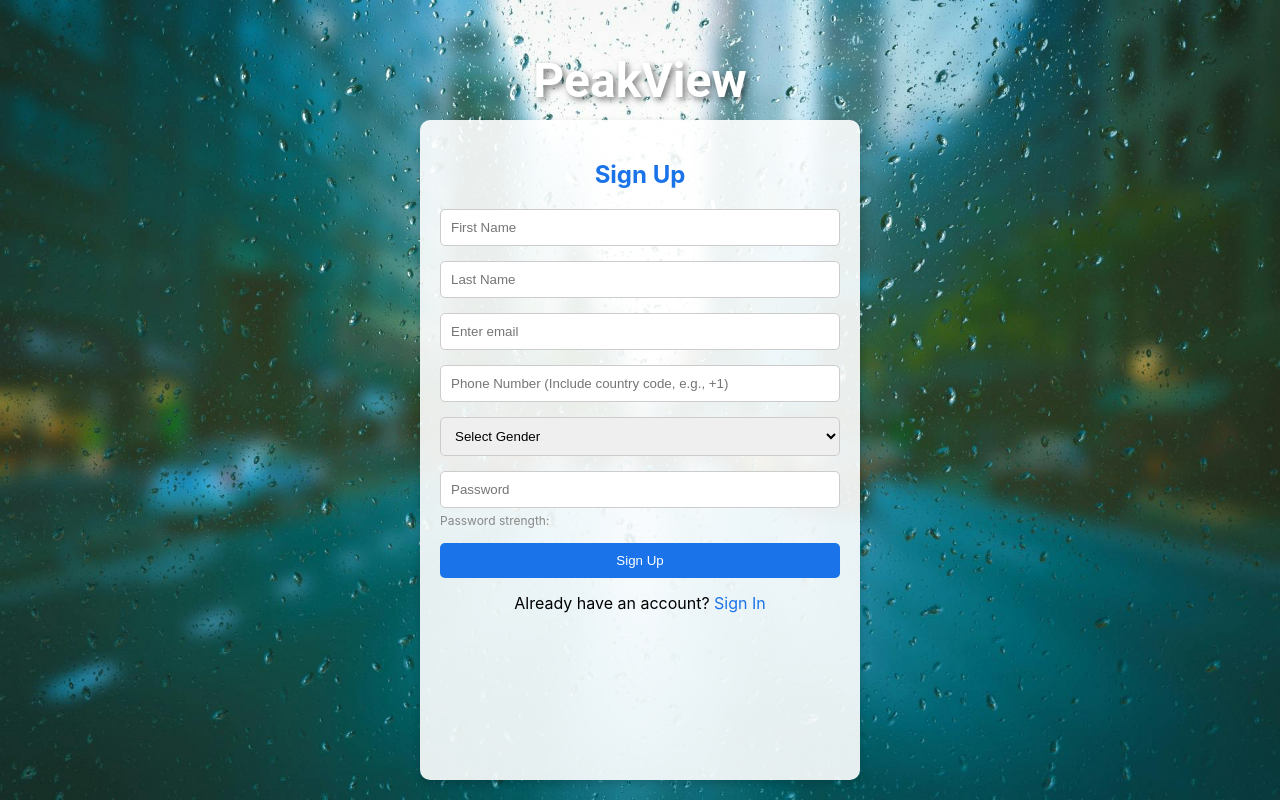
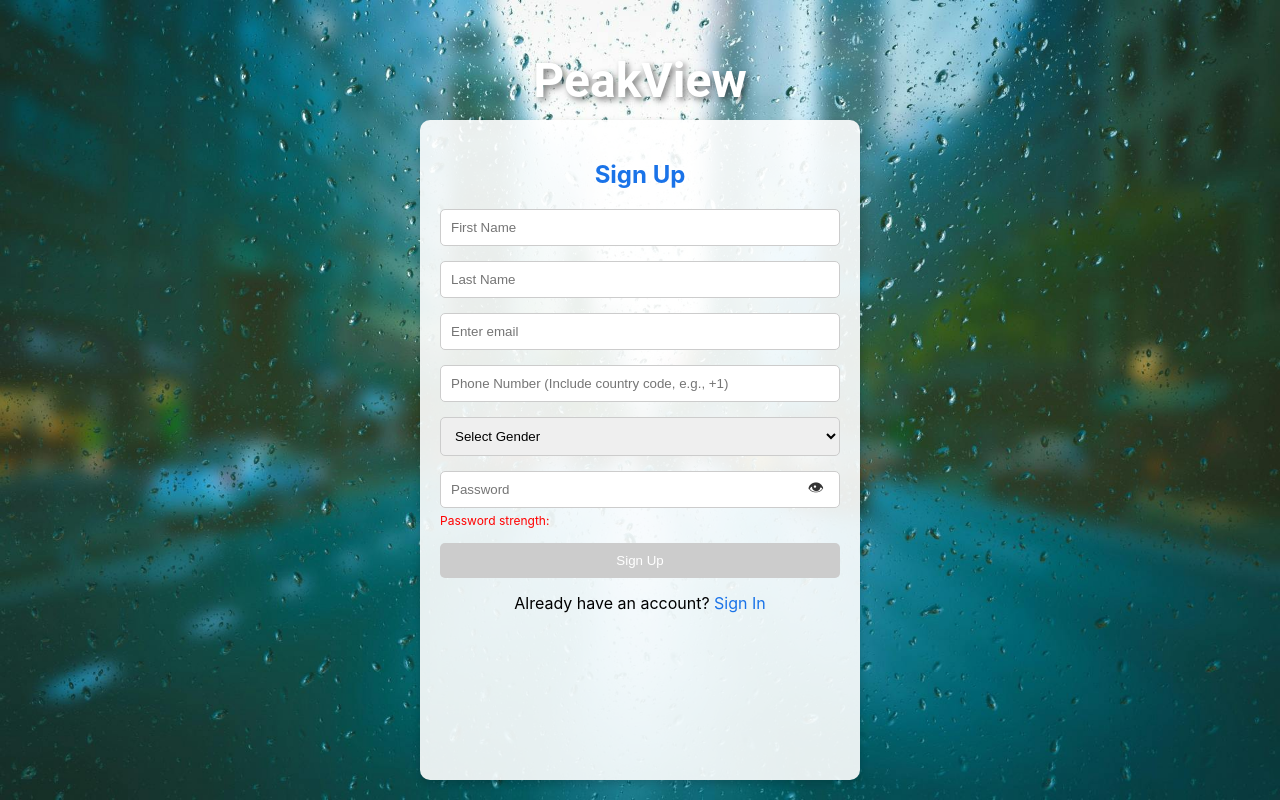
Before and after one commit to sanath265/PeakView-Frontend, a React (Create React App) app: page /PeakView-Frontend/signup in a window 1280 px wide. Built offline with nearby package versions, Linux system fonts and the light colour scheme.

Commit message:
integrated signin and signup api's

```diff
--- a/package.json
+++ b/package.json
@@ -6,6 +6,7 @@
     "@testing-library/jest-dom": "^5.17.0",
     "@testing-library/react": "^13.4.0",
     "@testing-library/user-event": "^13.5.0",
+    "axios": "^1.7.9",
     "jspdf": "^2.5.1",
     "react": "^18.3.1",
     "react-dom": "^18.3.1",
@@ -42,5 +43,6 @@
   },
   "devDependencies": {
     "gh-pages": "^6.2.0"
-  }
+  },
+  "proxy": "http://34.8.207.205"
 }
--- a/src/App.js
+++ b/src/App.js
@@ -1,14 +1,15 @@
 import React from 'react';
-import { BrowserRouter as Router, Routes, Route, Navigate } from 'react-router-dom';
+import { BrowserRouter as Router, Routes, Route } from 'react-router-dom';
 import SignIn from './pages/SignIn';
 import SignUp from './pages/SignUp';
-import Dashboard from './pages/Dashboard'; // New view
+import Dashboard from './pages/Dashboard';
 
 const App = () => {
   return (
     <Router basename="/PeakView-Frontend">
       <Routes>
         <Route path="/" element={<SignIn />} />
+        <Route path="/signin" element={<SignIn />} />
         <Route path="/signup" element={<SignUp />} />
         <Route path="/dashboard/*" element={<Dashboard />} />
       </Routes>
--- a/src/pages/SignIn.js
+++ b/src/pages/SignIn.js
@@ -1,6 +1,7 @@
 import React, { useState } from 'react';
 import { useNavigate } from 'react-router-dom';
 import { Link } from 'react-router-dom';
+import axios from 'axios';
 import backgroundImage from './images/background.jpg'; // Local background image
 
 const SignIn = () => {
@@ -11,7 +12,10 @@ const SignIn = () => {
 
   const [errors, setErrors] = useState({
     email: '',
+    password: '',
   });
+
+  const [showPassword, setShowPassword] = useState(false);
 
   const navigate = useNavigate();
 
@@ -50,13 +54,27 @@ const SignIn = () => {
       textAlign: 'center',
       color: '#3f51b5',
     },
+    inputContainer: {
+      position: 'relative',
+      marginBottom: '15px',
+    },
     input: {
       width: '100%',
       padding: '10px',
-      marginBottom: '15px',
       border: '1px solid #ccc',
       borderRadius: '5px',
       boxSizing: 'border-box',
+    },
+    passwordToggle: {
+      position: 'absolute',
+      top: '50%',
+      right: '10px',
+      transform: 'translateY(-50%)',
+      cursor: 'pointer',
+      background: 'none',
+      border: 'none',
+      fontSize: '16px',
+      color: '#333',
     },
     errorMessage: {
       color: 'red',
@@ -90,16 +108,56 @@ const SignIn = () => {
 
     if (name === 'email') {
       const emailError = validateEmail(value);
-      setErrors({ ...errors, email: emailError });
+      setErrors((prevErrors) => ({ ...prevErrors, email: emailError }));
+    }
+
+    if (name === 'password') {
+      setErrors((prevErrors) => ({ ...prevErrors, password: '' }));
     }
   };
 
-  const handleSubmit = (e) => {
+  const handleSubmit = async (e) => {
     e.preventDefault();
 
     if (!errors.email && formData.password) {
-      // Redirect to Dashboard after successful sign-in
+      try {
+        const response = await axios.post('/auth/login/', {
+          email: formData.email,
+          password: formData.password,
+        });
+
+        if (response.status === 200 || response.status === 201) {
+          // Sign in successful, navigate to dashboard
           navigate('/dashboard/inventory');
+        }
+      } catch (error) {
+        if (error.response) {
+          const errorMsg = error.response.data.message || 'Login failed';
+          console.error('Server error:', error.response);
+
+          if (errorMsg.toLowerCase().includes('password')) {
+            setErrors((prevErrors) => ({
+              ...prevErrors,
+              password: 'Wrong password. Please try again.',
+            }));
+          } else if (errorMsg.toLowerCase().includes('exist')) {
+            const goToSignUp = window.confirm(
+              'User does not exist. Would you like to create an account?'
+            );
+            if (goToSignUp) {
+              navigate('/signup');
+            }
+          } else {
+            alert(`Error: ${errorMsg}`);
+          }
+        } else if (error.request) {
+          console.error('Network error:', error.request);
+          alert('Network error: Unable to reach the server.');
+        } else {
+          console.error('Error:', error.message);
+          alert('Unexpected error occurred.');
+        }
+      }
     } else {
       alert('Please correct the errors.');
     }
@@ -111,6 +169,7 @@ const SignIn = () => {
       <div style={styles.container}>
         <h2 style={styles.title}>Sign In</h2>
         <form onSubmit={handleSubmit}>
+          <div style={styles.inputContainer}>
             <input
               type="email"
               name="email"
@@ -120,9 +179,11 @@ const SignIn = () => {
               onChange={handleChange}
               required
             />
+          </div>
           {errors.email && <p style={styles.errorMessage}>{errors.email}</p>}
+          <div style={styles.inputContainer}>
             <input
-            type="password"
+              type={showPassword ? 'text' : 'password'}
               name="password"
               placeholder="Password"
               style={styles.input}
@@ -130,6 +191,15 @@ const SignIn = () => {
               onChange={handleChange}
               required
             />
+            <button
+              type="button"
+              style={styles.passwordToggle}
+              onClick={() => setShowPassword(!showPassword)}
+            >
+              {showPassword ? '🙈' : '👁'}
+            </button>
+          </div>
+          {errors.password && <p style={styles.errorMessage}>{errors.password}</p>}
           <button type="submit" style={styles.button}>
             Sign In
           </button>
--- a/src/pages/SignUp.js
+++ b/src/pages/SignUp.js
@@ -1,6 +1,7 @@
 import React, { useState } from 'react';
-import { Link } from 'react-router-dom';
-import backgroundImage from './images/background.jpg'; // Local image path
+import { Link, useNavigate } from 'react-router-dom';
+import axios from 'axios';
+import backgroundImage from './images/background.jpg'; // Ensure this path exists
 
 const SignUp = () => {
   const [formData, setFormData] = useState({
@@ -17,6 +18,9 @@ const SignUp = () => {
   });
 
   const [passwordStrength, setPasswordStrength] = useState('');
+  const [isPasswordStrong, setIsPasswordStrong] = useState(false);
+  const [showPassword, setShowPassword] = useState(false);
+  const navigate = useNavigate();
 
   const styles = {
     background: {
@@ -40,7 +44,7 @@ const SignUp = () => {
     },
     scrollContainer: {
       position: 'absolute',
-      top: '100px', // Below the title
+      top: '100px',
       left: '0',
       right: '0',
       bottom: '0',
@@ -61,13 +65,27 @@ const SignUp = () => {
       textAlign: 'center',
       color: '#1a73e8',
     },
+    inputContainer: {
+      position: 'relative',
+      marginBottom: '15px',
+    },
     input: {
       width: '100%',
       padding: '10px',
-      marginBottom: '15px',
       border: '1px solid #ccc',
       borderRadius: '5px',
       boxSizing: 'border-box',
+    },
+    passwordToggle: {
+      position: 'absolute',
+      top: '50%',
+      right: '10px',
+      transform: 'translateY(-50%)',
+      cursor: 'pointer',
+      background: 'none',
+      border: 'none',
+      fontSize: '16px',
+      color: '#333',
     },
     errorMessage: {
       color: 'red',
@@ -79,16 +97,16 @@ const SignUp = () => {
       fontSize: '12px',
       marginTop: '-10px',
       marginBottom: '15px',
-      color: '#888',
+      color: isPasswordStrong ? 'green' : 'red',
     },
     button: {
       width: '100%',
       padding: '10px',
-      backgroundColor: '#1a73e8',
+      backgroundColor: isPasswordStrong ? '#1a73e8' : '#cccccc',
       color: '#fff',
       border: 'none',
       borderRadius: '5px',
-      cursor: 'pointer',
+      cursor: isPasswordStrong ? 'pointer' : 'not-allowed',
     },
     link: {
       color: '#1a73e8',
@@ -102,19 +120,23 @@ const SignUp = () => {
   };
 
   const validatePhone = (phone) => {
-    const phoneRegex = /^\+?[1-9]\d{9,14}$/; // International format, 10-15 digits
+    const phoneRegex = /^\+?[1-9]\d{9,14}$/;
     return phoneRegex.test(phone)
       ? ''
       : 'Invalid phone number format. Include country code and 10-15 digits.';
   };
 
   const validatePasswordStrength = (password) => {
-    if (password.length < 6) {
+    const hasUpperCase = /[A-Z]/.test(password);
+    const hasNumber = /\d/.test(password);
+    const hasSpecialChar = /[!@#$%^&*(),.?":{}|<>]/.test(password);
+
+    if (password.length >= 15 && hasUpperCase && hasNumber && hasSpecialChar) {
+      setPasswordStrength('Strong');
+      setIsPasswordStrong(true);
+    } else {
       setPasswordStrength('Weak');
-    } else if (password.length < 10) {
-      setPasswordStrength('Moderate');
-    } else {
-      setPasswordStrength('Strong');
+      setIsPasswordStrong(false);
     }
   };
 
@@ -130,13 +152,45 @@ const SignUp = () => {
     if (name === 'password') validatePasswordStrength(value);
   };
 
-  const handleSubmit = (e) => {
+  const handleSubmit = async (e) => {
     e.preventDefault();
+
     const emailError = validateEmail(formData.email);
     const phoneError = validatePhone(formData.phone);
 
-    if (!emailError && !phoneError) {
-      alert('Form submitted successfully!');
+    if (!emailError && !phoneError && passwordStrength === 'Strong') {
+      try {
+        const response = await axios.post('/users/', {
+          email: formData.email,
+          password: formData.password,
+        });
+
+        if (response.status === 200 || response.status === 201) {
+          alert('Sign up successful! Please sign in now.');
+          navigate('/signin');
+        }
+      } catch (error) {
+        if (error.response) {
+          const errorMsg = error.response.data.message || 'Failed to sign up.';
+          console.error('Server error:', error.response);
+          if (errorMsg.toLowerCase().includes('email')) {
+            const goToSignIn = window.confirm(
+              'Email already exists. Would you like to go to the Sign In page?'
+            );
+            if (goToSignIn) {
+              navigate('/signin');
+            }
+          } else {
+            alert(`Error: ${errorMsg}`);
+          }
+        } else if (error.request) {
+          console.error('Network error:', error.request);
+          alert('Network error: Unable to reach the server.');
+        } else {
+          console.error('Error:', error.message);
+          alert('Unexpected error occurred.');
+        }
+      }
     } else {
       setErrors({
         email: emailError,
@@ -152,6 +206,7 @@ const SignUp = () => {
         <div style={styles.container}>
           <h2 style={styles.title}>Sign Up</h2>
           <form onSubmit={handleSubmit}>
+            <div style={styles.inputContainer}>
               <input
                 type="text"
                 name="firstName"
@@ -161,6 +216,8 @@ const SignUp = () => {
                 onChange={handleChange}
                 required
               />
+            </div>
+            <div style={styles.inputContainer}>
               <input
                 type="text"
                 name="lastName"
@@ -170,6 +227,8 @@ const SignUp = () => {
                 onChange={handleChange}
                 required
               />
+            </div>
+            <div style={styles.inputContainer}>
               <input
                 type="email"
                 name="email"
@@ -179,7 +238,9 @@ const SignUp = () => {
                 onChange={handleChange}
                 required
               />
+            </div>
             {errors.email && <p style={styles.errorMessage}>{errors.email}</p>}
+            <div style={styles.inputContainer}>
               <input
                 type="tel"
                 name="phone"
@@ -189,15 +250,19 @@ const SignUp = () => {
                 onChange={handleChange}
                 required
               />
+            </div>
             {errors.phone && <p style={styles.errorMessage}>{errors.phone}</p>}
+            <div style={styles.inputContainer}>
               <select style={styles.input} required>
                 <option value="">Select Gender</option>
                 <option value="male">Male</option>
                 <option value="female">Female</option>
                 <option value="other">Other</option>
               </select>
+            </div>
+            <div style={styles.inputContainer}>
               <input
-              type="password"
+                type={showPassword ? 'text' : 'password'}
                 name="password"
                 placeholder="Password"
                 style={styles.input}
@@ -205,13 +270,21 @@ const SignUp = () => {
                 onChange={handleChange}
                 required
               />
+              <button
+                type="button"
+                style={styles.passwordToggle}
+                onClick={() => setShowPassword(!showPassword)}
+              >
+                {showPassword ? '🙈' : '👁'}
+              </button>
+            </div>
             <p style={styles.passwordStrength}>Password strength: {passwordStrength}</p>
-            <button type="submit" style={styles.button}>
+            <button type="submit" style={styles.button} disabled={!isPasswordStrong}>
               Sign Up
             </button>
           </form>
           <p style={{ textAlign: 'center', marginTop: '15px' }}>
-            Already have an account? <Link to="/" style={styles.link}>Sign In</Link>
+            Already have an account? <Link to="/signin" style={styles.link}>Sign In</Link>
           </p>
         </div>
       </div>
```
Also changed, not shown: 9 other files (tests, documents, lock files or other folders). Lines whose indentation alone changed are shown as unchanged.
